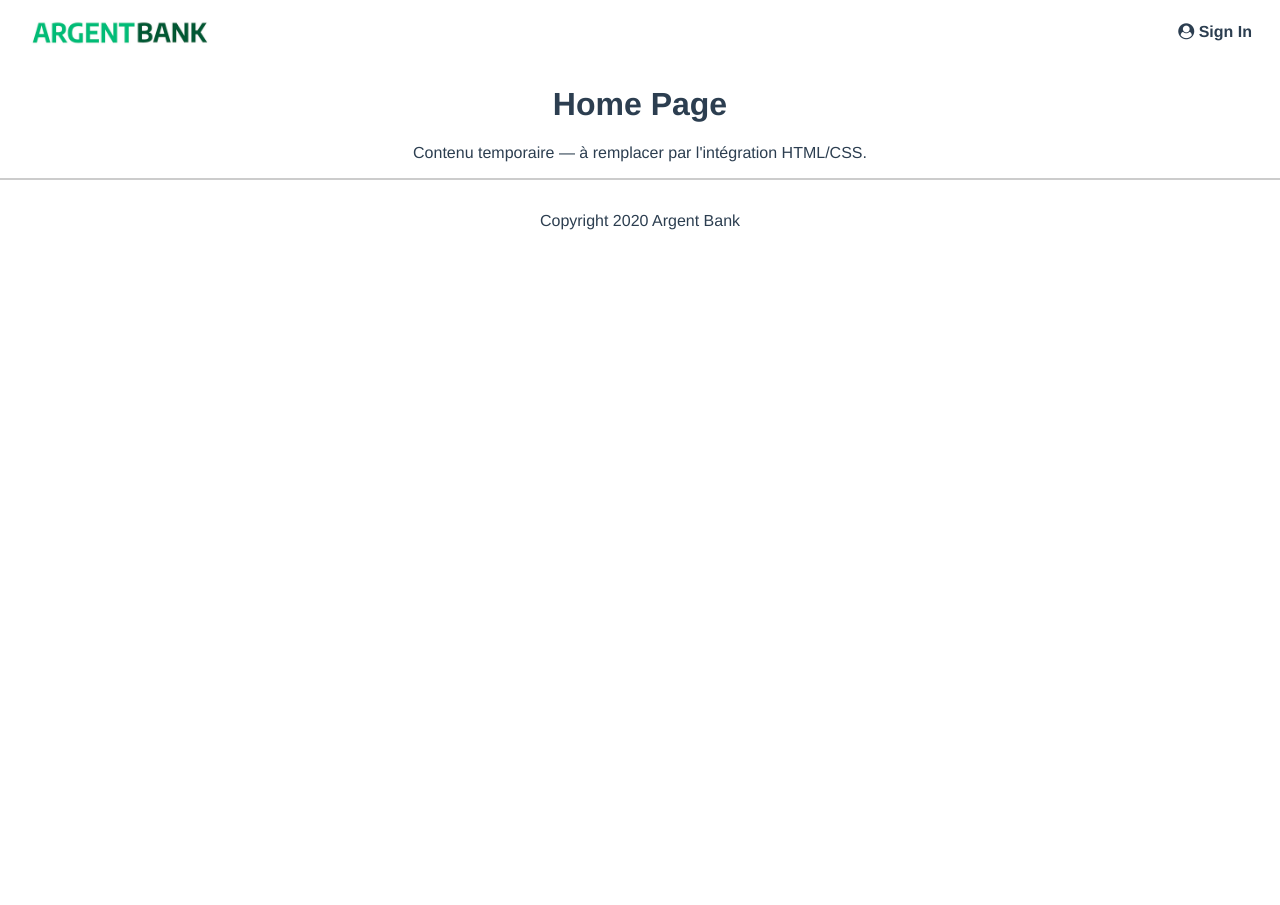
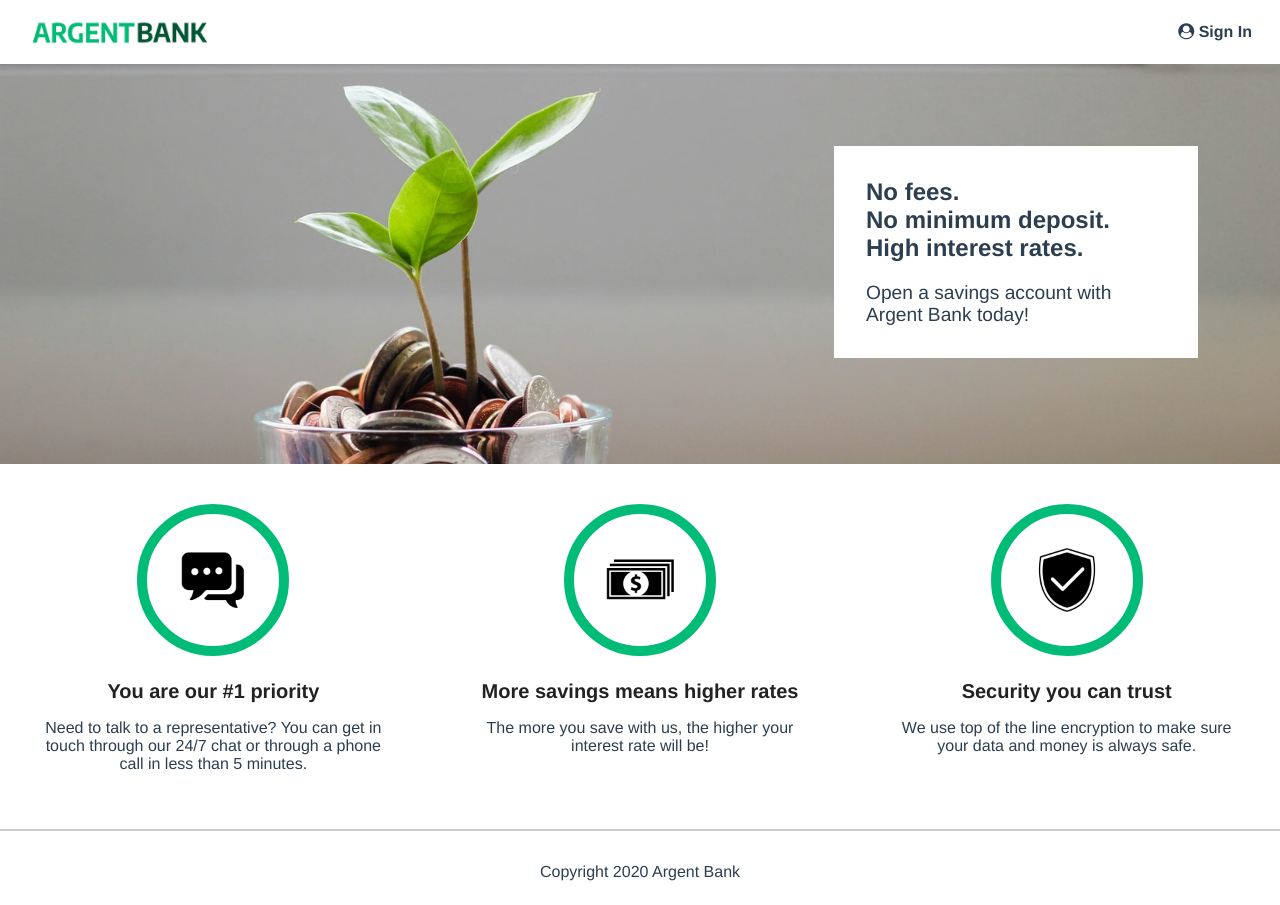
Before and after one commit to MihaiElectron/ArgentBank-application-bancaire, a React (Vite) app in the folder ArgentBank-Frontend/: page / in a window 1280 px wide. Before the commit the page ends 800 px from the top, so only its background shows below. Built offline with nearby package versions, Linux system fonts and the light colour scheme.

Commit message:
feat(ui): add Home page with isolated CSS and imported assets

```diff
--- /dev/null
+++ b/ArgentBank-Frontend/src/pages/Home.css
@@ -0,0 +1,81 @@
+.hero {
+  background-position: 0 -50px;
+  background-size: cover;
+  background-repeat: no-repeat;
+  height: 300px;
+  position: relative;
+}
+
+.hero-content {
+  position: relative;
+  top: 2rem;
+  width: 200px;
+  background: white;
+  padding: 2rem;
+  text-align: left;
+  margin: 0 auto;
+}
+
+.hero-content .subtitle {
+  font-weight: bold;
+  font-size: 1rem;
+  margin: 0;
+}
+
+.hero-content .text {
+  margin-bottom: 0;
+  font-size: 0.9rem;
+}
+
+@media (min-width: 920px) {
+  .hero {
+    height: 400px;
+    background-position: 0% 33%;
+  }
+
+  .hero-content {
+    position: absolute;
+    top: 50px;
+    right: 50px;
+    width: 300px;
+    margin: 2rem;
+  }
+
+  .hero-content .subtitle {
+    font-size: 1.5rem;
+  }
+
+  .hero-content .text {
+    font-size: 1.2rem;
+  }
+}
+
+.features {
+  display: flex;
+  flex-direction: column;
+}
+
+@media (min-width: 920px) {
+  .features {
+    flex-direction: row;
+  }
+}
+
+.feature-icon {
+  width: 100px;
+  border: 10px solid #00bc77;
+  border-radius: 50%;
+  padding: 1rem;
+}
+
+.feature-item {
+  flex: 1;
+  padding: 2.5rem;
+}
+
+.feature-item-title {
+  color: #222;
+  font-size: 1.25rem;
+  font-weight: bold;
+  margin-bottom: 0.5rem;
+}
--- a/ArgentBank-Frontend/src/pages/Home.jsx
+++ b/ArgentBank-Frontend/src/pages/Home.jsx
@@ -1,13 +1,57 @@
-// Page d'accueil de l'application ArgentBank
-// Cette page correspond au fichier HTML "index.html" du dossier Frontend-Ref.
-// Elle affichera le header, la section hero, les features, etc.
+import "./Home.css";
+
+import bankTree from "../assets/bank-tree.jpeg";
+import iconChat from "../assets/icon-chat.png";
+import iconMoney from "../assets/icon-money.png";
+import iconSecurity from "../assets/icon-security.png";
 
 export default function Home() {
   return (
     <main>
-      {/* TODO : Intégrer la structure HTML/CSS depuis ArgentBank-Frontend-Ref/index.html */}
-      <h1>Home Page</h1>
-      <p>Contenu temporaire — à remplacer par l'intégration HTML/CSS.</p>
+      {/* HERO */}
+      <div
+        className="hero"
+        style={{ backgroundImage: `url(${bankTree})` }}
+      >
+        <section className="hero-content">
+          <h2 className="sr-only">Promoted Content</h2>
+          <p className="subtitle">No fees.</p>
+          <p className="subtitle">No minimum deposit.</p>
+          <p className="subtitle">High interest rates.</p>
+          <p className="text">Open a savings account with Argent Bank today!</p>
+        </section>
+      </div>
+
+      {/* FEATURES */}
+      <section className="features">
+        <h2 className="sr-only">Features</h2>
+
+        <div className="feature-item">
+          <img src={iconChat} alt="Chat Icon" className="feature-icon" />
+          <h3 className="feature-item-title">You are our #1 priority</h3>
+          <p>
+            Need to talk to a representative? You can get in touch through our
+            24/7 chat or through a phone call in less than 5 minutes.
+          </p>
+        </div>
+
+        <div className="feature-item">
+          <img src={iconMoney} alt="Money Icon" className="feature-icon" />
+          <h3 className="feature-item-title">More savings means higher rates</h3>
+          <p>
+            The more you save with us, the higher your interest rate will be!
+          </p>
+        </div>
+
+        <div className="feature-item">
+          <img src={iconSecurity} alt="Security Icon" className="feature-icon" />
+          <h3 className="feature-item-title">Security you can trust</h3>
+          <p>
+            We use top of the line encryption to make sure your data and money
+            is always safe.
+          </p>
+        </div>
+      </section>
     </main>
   );
 }
```
